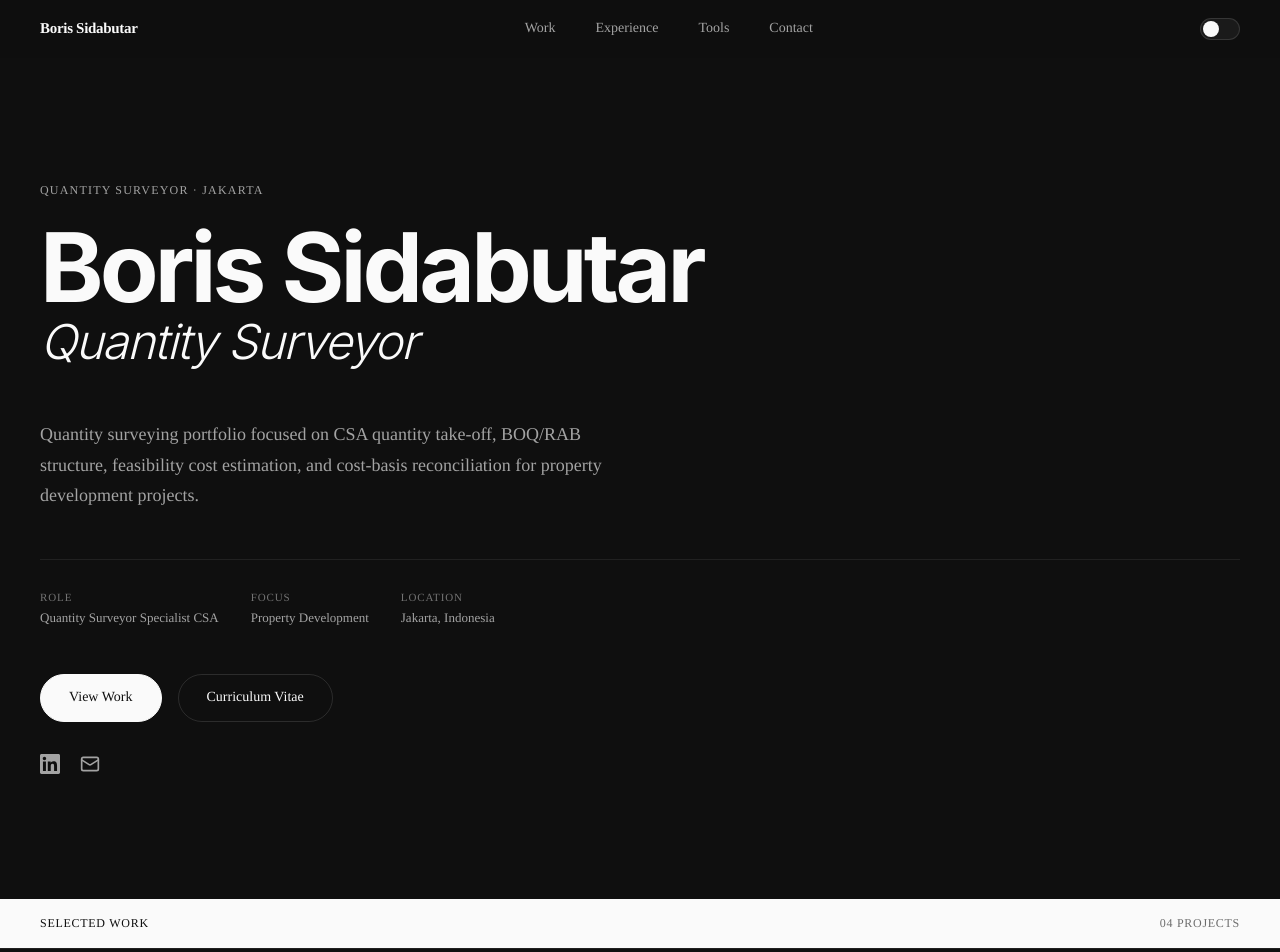
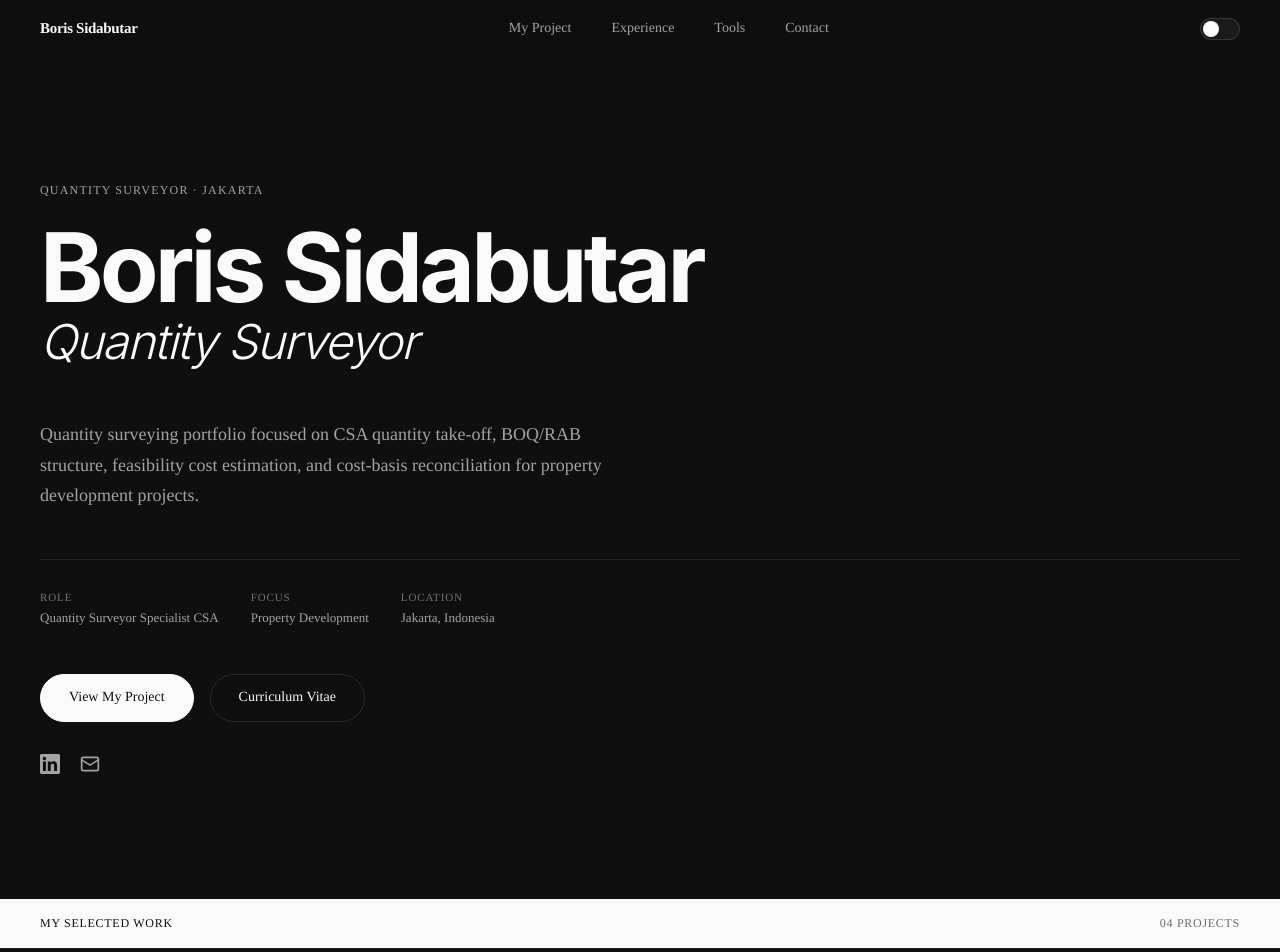
Before and after one commit to borprilyan-rgb/portfolio, a React (Vite) app: page / in a window 1280 px wide. Shown: the top 952 px of the page. Built offline with nearby package versions, Linux system fonts and the light colour scheme; a web font is replaced by a local one.

Commit message:
3.1 Browser Site Title Change

```diff
--- a/index.html
+++ b/index.html
@@ -5,7 +5,7 @@
   <meta charset="UTF-8" />
   <link rel="icon" type="image/png" href="/favicon.png" />
   <meta name="viewport" content="width=device-width, initial-scale=1.0" />
-  <title>Boris Sidabutar Portfolio</title>
+  <title>Boris | Portfolio</title>
 </head>
 
 <body>
--- a/src/App.jsx
+++ b/src/App.jsx
@@ -274,6 +274,10 @@ function WorkRows({ items }) {
 /* ── HOME ── */
 
 function HomePage() {
+  useEffect(() => {
+    document.title = "Boris | Home";
+  }, []);
+
   return (
     <main className="pageContent">
       {/* Hero */}
@@ -299,7 +303,7 @@ function HomePage() {
             </div>
           </div>
           <div className="ctaRow">
-            <Link className="btnFill" to="/work">View Work</Link>
+            <Link className="btnFill" to="/work">View My Project</Link>
             <a
               href="/Boris-Sidabutar-CV.pdf"
               target="_blank"
@@ -321,13 +325,13 @@ function HomePage() {
       </section>
 
       {/* Selected work preview */}
-      <DividerBar title="Selected Work" count={`0${works.length} Projects`} />
+      <DividerBar title="My Selected Work" count={`0${works.length} Projects`} />
       <section className="section">
         <div className="sectionInner">
           <SectionHeading label="Projects" title="Project-focused QS workflows" />
           <WorkRows items={works.slice(0, 3)} />
           <div className="ctaRow" style={{ marginTop: "48px" }}>
-            <Link className="btnGhost" to="/work">View All Work</Link>
+            <Link className="btnGhost" to="/work">View All My Project</Link>
           </div>
         </div>
       </section>
@@ -338,13 +342,17 @@ function HomePage() {
 /* ── WORK LIST PAGE ── */
 
 function WorkPage() {
+  useEffect(() => {
+    document.title = "Boris | My Project";
+  }, []);
+
   return (
     <main className="pageContent">
       <section className="pageHero">
         <GridBg />
         <div className="pageHeroInner">
-          <Eyebrow>Selected Work</Eyebrow>
-          <h1>Work</h1>
+          <Eyebrow>My Selected Work</Eyebrow>
+          <h1>My Project</h1>
           <p className="pageIntro">
             A focused index of QS workflows for feasibility estimation, BOQ/RAB
             structure, cost-basis reconciliation, and design-change review.
@@ -367,12 +375,16 @@ function WorkDetailPage() {
   const { slug } = useParams();
   const work = works.find((item) => item.slug === slug);
 
+  useEffect(() => {
+    document.title = "Boris | My Project";
+  }, []);
+
   if (!work) return <NotFoundPage />;
 
   return (
     <main className="pageContent">
       <article className="detailPage">
-        <Link className="backLink" to="/work">← Back to Work</Link>
+        <Link className="backLink" to="/work">← Back to My Project</Link>
         <Eyebrow>{work.number}</Eyebrow>
         <h1>{work.title}</h1>
         <p className="pageIntro">{work.description}</p>
@@ -408,6 +420,10 @@ function WorkDetailPage() {
 /* ── EXPERIENCE ── */
 
 function ExperiencePage() {
+  useEffect(() => {
+    document.title = "Boris | Experience";
+  }, []);
+
   return (
     <main className="pageContent">
       <section className="pageHero">
@@ -456,6 +472,10 @@ function ExperiencePage() {
 /* ── TOOLS ── */
 
 function ToolsPage() {
+  useEffect(() => {
+    document.title = "Boris | Tools";
+  }, []);
+
   return (
     <main className="pageContent">
       <section className="pageHero">
@@ -518,6 +538,10 @@ function ToolsPage() {
 /* ── CONTACT ── */
 
 function ContactPage() {
+  useEffect(() => {
+    document.title = "Boris | Contact";
+  }, []);
+
   return (
     <main className="pageContent">
       <section className="contactHero pageHero">
@@ -583,7 +607,7 @@ function NotFoundPage() {
           <p className="pageIntro">The page you are looking for does not exist.</p>
           <div className="notFoundLinks">
             <Link className="btnFill" to="/">Return Home</Link>
-            <Link className="btnGhost" to="/work">View Work</Link>
+            <Link className="btnGhost" to="/work">View My Project</Link>
           </div>
         </div>
       </section>
@@ -622,7 +646,7 @@ function App() {
             Boris Sidabutar
           </Link>
           <nav aria-label="Primary navigation">
-            <NavLink to="/work">Work</NavLink>
+            <NavLink to="/work">My Project</NavLink>
             <NavLink to="/experience">Experience</NavLink>
             <NavLink to="/tools">Tools</NavLink>
             <NavLink to="/contact">Contact</NavLink>
```
